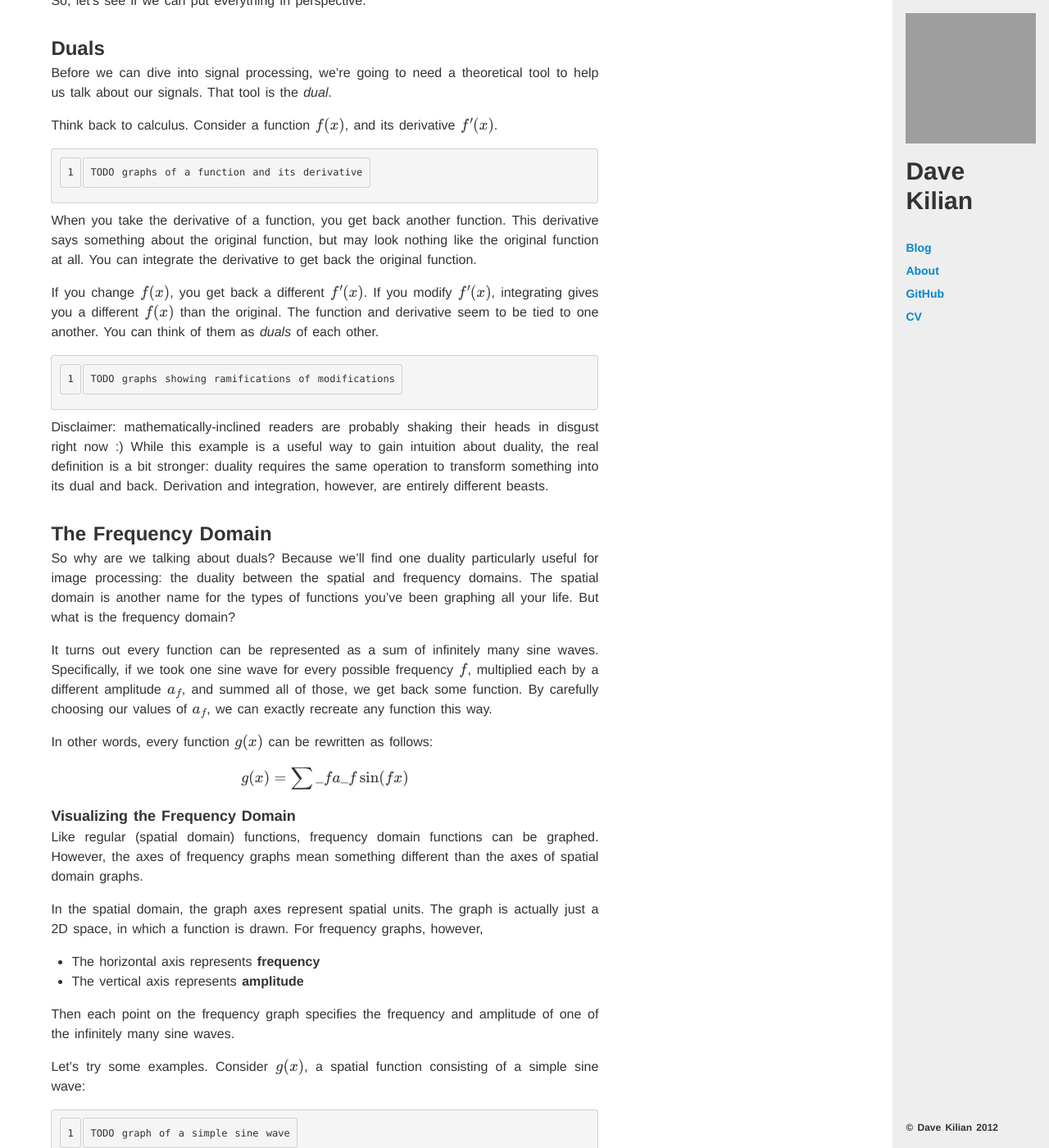
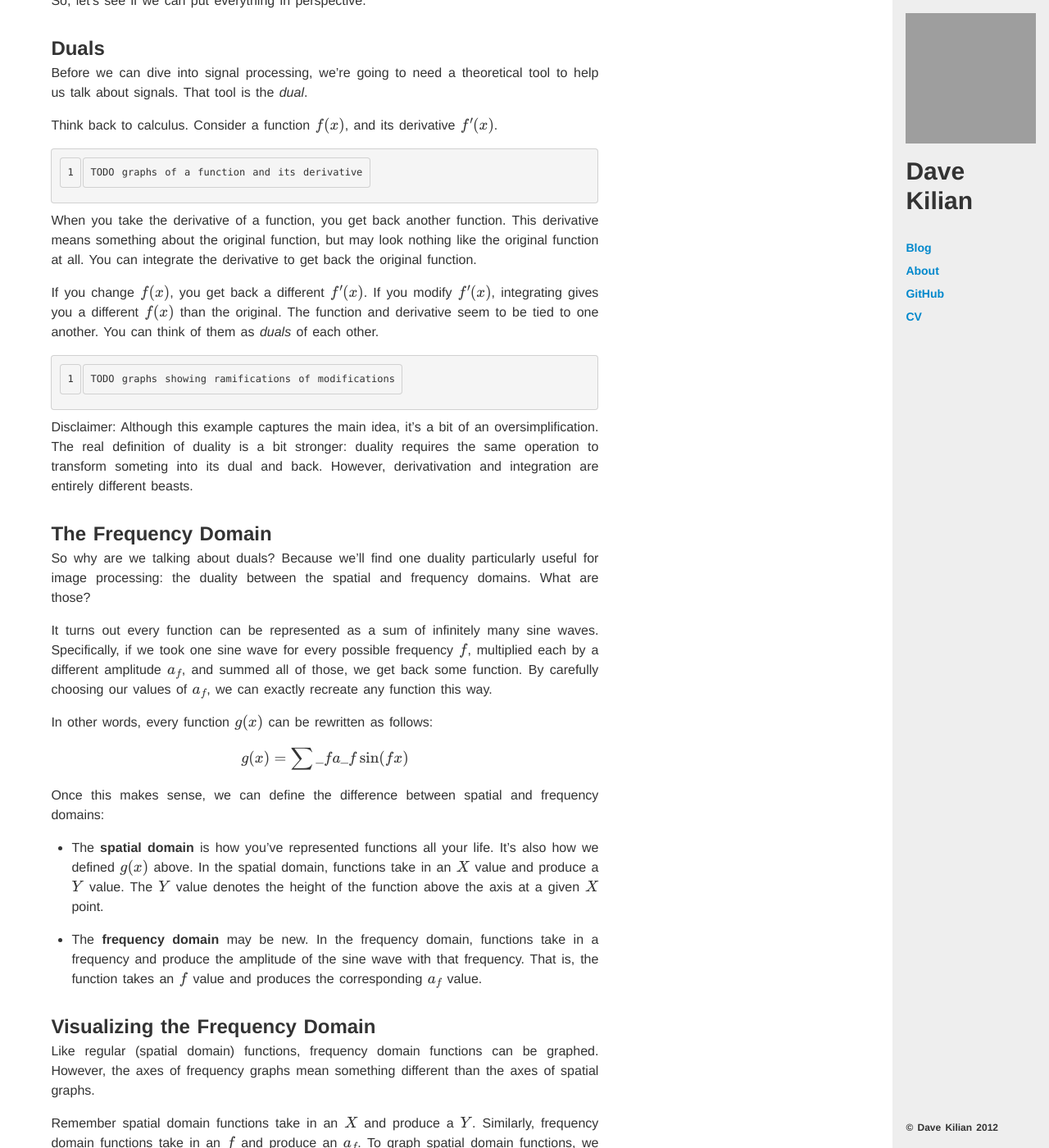
Before and after one commit to davekilian/davekilian.github.com, a Jekyll site: the page built from _posts/2012-09-29-filtering.markdown, in a window 1280 px wide and 1400 px high, scrolled down 227 px. Shown: the whole window at 82% size. Built offline with Jekyll 4.4.1, drawn with Linux system fonts in a browser that asks for light colours; Markdown is read by kramdown in place of the engine named in the settings; formulas are drawn with MathJax 3; some of the changed text lies outside the part shown; grey boxes are pictures that could not be loaded.

Commit message:
Minor edits

```diff
--- a/_posts/2012-09-29-filtering.markdown
+++ b/_posts/2012-09-29-filtering.markdown
@@ -16,7 +16,7 @@
 ## Duals
 
 Before we can dive into signal processing, we're going to need a theoretical
-tool to help us talk about our signals. That tool is the _dual_.
+tool to help us talk about signals. That tool is the _dual_.
 
 Think back to calculus. Consider a function $f(x)$, and its derivative
 $f'(x)$.
@@ -24,7 +24,7 @@
     TODO graphs of a function and its derivative
 
 When you take the derivative of a function, you get back another function.
-This derivative says something about the original function, but may look
+This derivative means something about the original function, but may look
 nothing like the original function at all. You can integrate the derivative to
 get back the original function.
 
@@ -35,18 +35,16 @@
 
     TODO graphs showing ramifications of modifications
 
-Disclaimer: mathematically-inclined readers are probably shaking their
-heads in disgust right now :) While this example is a useful way to gain
-intuition about duality, the real definition is a bit stronger: duality
-requires the same operation to transform something into its dual and back.
-Derivation and integration, however, are entirely different beasts.
+Disclaimer: Although this example captures the main idea, it's a bit of an
+oversimplification. The real definition of duality is a bit stronger: duality
+requires the same operation to transform someting into its dual and back.
+However, derivativation and integration are entirely different beasts.
 
 ## The Frequency Domain
 
 So why are we talking about duals? Because we'll find one duality particularly
 useful for image processing: the duality between the spatial and frequency
-domains. The spatial domain is another name for the types of functions you've
-been graphing all your life. But what is the frequency domain?
+domains. What are those?
 
 It turns out every function can be represented as a sum of infinitely many
 sine waves. Specifically, if we took one sine wave for every possible
@@ -58,20 +56,38 @@
 
 $$g(x) = \sum\_f a\_f \sin(fx)$$
 
-### Visualizing the Frequency Domain
+Once this makes sense, we can define the difference between spatial and
+frequency domains:
+
+* The **spatial domain** is how you've represented functions all your life.
+  It's also how we defined $g(x)$ above. In the spatial domain, functions
+  take in an $X$ value and produce a $Y$ value. The $Y$ value denotes the
+  height of the function above the axis at a given $X$ point.
+
+* The **frequency domain** may be new. In the frequency domain, functions
+  take in a frequency and produce the amplitude of the sine wave with that
+  frequency. That is, the function takes an $f$ value and produces the
+  corresponding $a\_f$ value.
+
+## Visualizing the Frequency Domain
 
 Like regular (spatial domain) functions, frequency domain functions can be
-graphed. However, the axes of frequency graphs mean something
-different than the axes of spatial domain graphs.
+graphed. However, the axes of frequency graphs mean something different than
+the axes of spatial graphs.
 
-In the spatial domain, the graph axes represent spatial units. The graph
-is actually just a 2D space, in which a function is drawn. For frequency
-graphs, however,
+Remember spatial domain functions take in an $X$ and produce a $Y$. Similarly,
+frequency domain functions take in an $f$ and produce an $a\_f$. To graph
+spatial domain functions, we represent $X$ with a horizontal axis and $Y$
+with a vertical axis.
+
+Knowing that, how do you think we use the axes of a frequency graph?
+
+The answer:
 
 * The horizontal axis represents **frequency**
 * The vertical axis represents **amplitude**
 
-Then each point on the frequency graph specifies the frequency and amplitude
+So each point on the frequency graph specifies the frequency and amplitude
 of one of the infinitely many sine waves.
 
 Let's try some examples. Consider $g(x)$, a spatial function consisting of a
@@ -108,18 +124,18 @@
 single row of pixels), in grayscale. Everything we talk about will generalize
 to 2D color images, however. This just makes the graphs easier to draw :)
 
-For analysis, we're going to represent an image using a function. This
-function is defined over the spatial extents of the image. For every point
+For analysis, we'll use functions to represent images. These functions are
+defined over the spatial extents of the image. For every point
 $(x, y)$ on the graph, $y \in \[0, 1\]$ denotes how much light is measured
-or displayed at point $x$ in the image. The value $y = 0$ denotes pure black
-and $y = 1$ denotes pure white. All values in between are shades of gray.
+or displayed at point $x$ in the image. The value $y = 0$ means pure black
+and $y = 1$ means pure white. All values in between are shades of gray.
 
 Below is a 1D image and its corresponding image function:
 
     TODO example graph and image
 
-This function is called the **signal**. The term originates from **signal
-processing**, the field where most of this content originated.
+This function is called the **signal**. The term originates from signal
+processing, the field where most of this content originated.
 
 ## Sampling
 
@@ -129,11 +145,6 @@
 from the original function. We call these points **samples** or **pixels**.
 
     TODO diagram for sampling the graph above
-
-Note that, since samples are points, they have no associated width or height.
-You may be used to thinking of pixels as little squares, but for this article
-you should think of pixels as infinitesimally small points, with zero width
-and height.
 
 Of course, we lose information when we do this. Given only a set of sample
 points, we can only guess at what the original function looked like. For
@@ -154,19 +165,19 @@
     TODO something crazy
 
 The process of recreating a function from its sample points is called
-**reconstruction**. Reconstruction isn't perfect, but it works well enough
+**reconstruction**. Reconstruction isn't perfect, but it works fine
 given enough input data. More input data makes reconstruction more accurate.
 
 ## The Nyquist Limit
 
 We mentioned that we sample by moving along the $x$ axis at regular intervals.
 One natural question is: How big should these intervals be? Using a smaller
-interval gives us more data (thus improving reconstruction), but it requires
+gives us a better reconstruction (because there's more data), but it requires
 more storage space. How large can we get away with making our sampling
-interval without making our reconstruction terrible?
+interval without ruining the reconstruction?
 
-Harry Nyquist approached this problem by transforming the signal into the
-frequency domain. His Nyquist Limit works as follows:
+Harry Nyquist approached this problem by thinking in the frequency domain.
+His Nyquist Limit works as follows:
 
 >   Look at the frequency domain representation of the image. Find the
 >   highest-frequency point that has a non-zero amplitude. Let $f$ be the
@@ -188,8 +199,8 @@
 high enough sampling frequency to faithfully represent the image, and sample
 the image intensity at each of the sample points.
 
-There's a hitch: the maximum frequency of an image depends on what you point
-your camera at, but your camera's sampling rate is fixed. Digital cameras
+There's a htich: the maximum frequency of an image is highly variable, but
+your camera's sampling rate is fixed. Digital cameras
 sample using a rectangular array of CCDs, each of which samples the light
 intensity at that point. The camera's sampling rate is constant, determined
 by how far apart the CCDs are placed.
```
Also changed, not shown: other parts of _posts/2012-09-29-filtering.markdown (+6 -7 lines).
